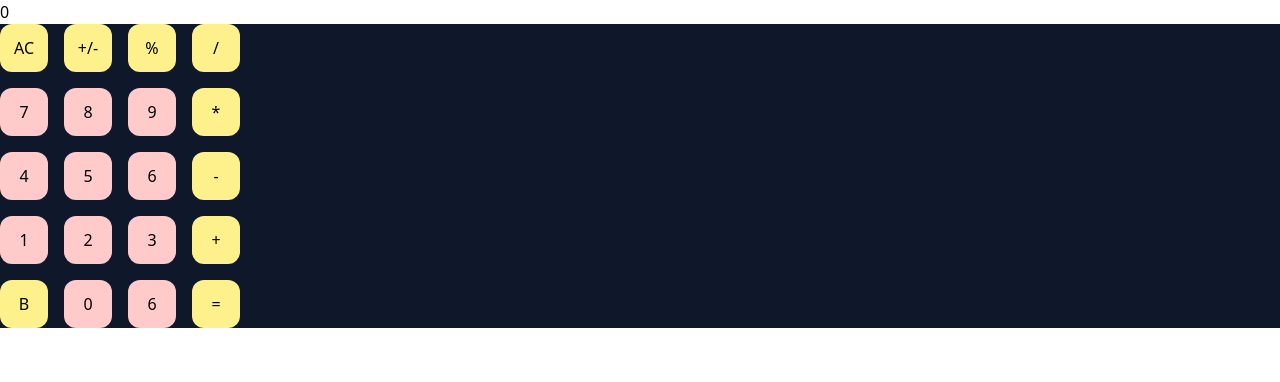
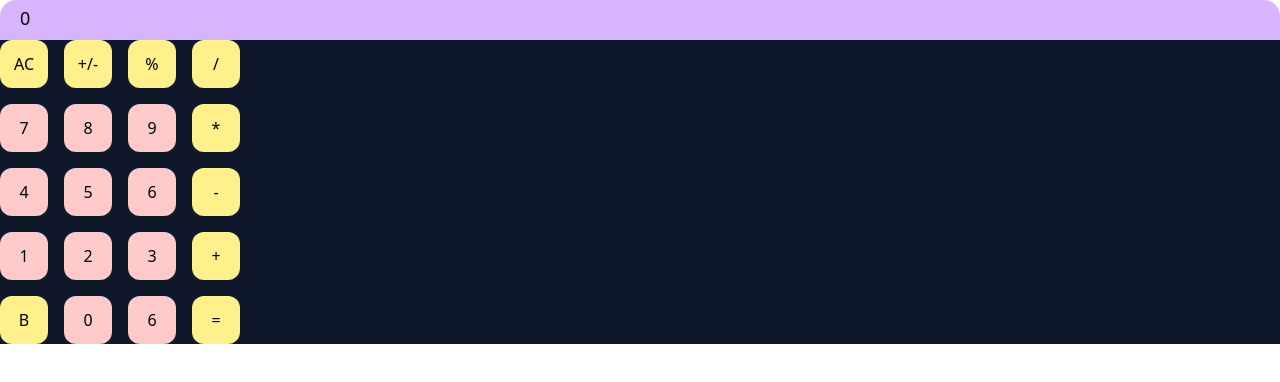
Before and after one commit to lawal-mj/react-calculator, a React (Create React App) app: page / in a window 1280 px wide. Shown: the top 382 px of the page. Built offline with nearby package versions, Linux system fonts and the light colour scheme.

Commit message:
Add border radius to top

```diff
--- a/src/Components/InputBox.js
+++ b/src/Components/InputBox.js
@@ -1,6 +1,6 @@
 export default function InputBox(props){
     return (
-        <div>
+        <div className="bg-purple-300 h-10 indent-5 text-lg pt-1 rounded-t-2xl">
             {props.input}
         </div>
     )
```
